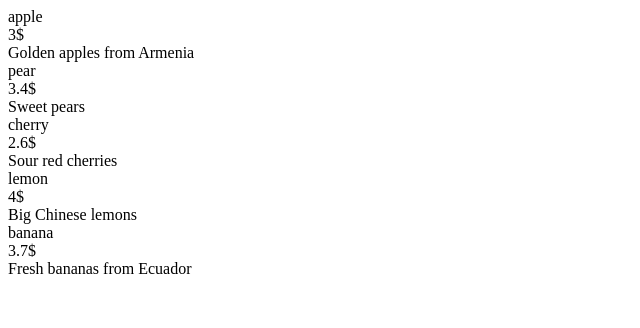
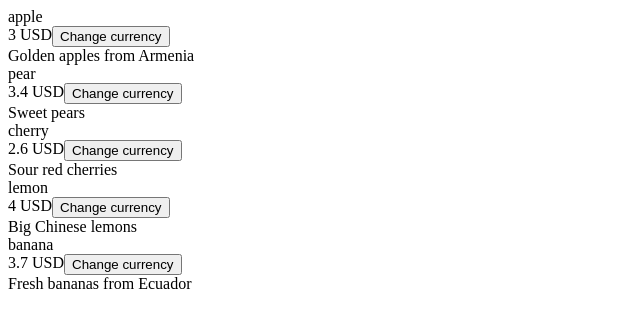
Before and after one commit to Mane-my/vue-demo, a Vue app: page / in a window 1280 px wide. Shown: the top 328 px of the page, without its empty margins (0-640 px from the left). Built offline with nearby package versions, Linux system fonts and the light colour scheme.

Commit message:
homework-71 draft version

```diff
--- a/src/App.vue
+++ b/src/App.vue
@@ -10,30 +10,36 @@ export default {
       fruits: [
         {
           name: 'apple',
-          price: '3$',
+          price: '3',
           description: 'Golden apples from Armenia'
         },
         {
           name: 'pear',
-          price: '3.4$',
+          price: '3.4',
           description: 'Sweet pears'
         },
         {
           name: 'cherry',
-          price: '2.6$',
+          price: '2.6',
           description: 'Sour red cherries'
         },
         {
           name: 'lemon',
-          price: '4$',
+          price: '4',
           description: 'Big Chinese lemons'
         },
         {
           name: 'banana',
-          price: '3.7$',
+          price: '3.7',
           description: 'Fresh bananas from Ecuador'
         }
-      ]
+      ],
+      price: ''
+    }
+  },
+  methods: {
+    onSubmit(price) {
+      this.price = price
     }
   }
 }
@@ -41,6 +47,6 @@ export default {
 
 <template>
   <div>
-    <Product v-for="fruit in fruits" :fruit="fruit" :key="fruit.name" />
+    <Product v-for="fruit in fruits" :fruit="fruit" :key="fruit.name" @submit-name="onSubmit" />
   </div>
 </template>
--- a/src/components/products/Price.vue
+++ b/src/components/products/Price.vue
@@ -5,10 +5,42 @@ export default {
       type: String,
       required: true
     }
+  },
+  data() {
+    return {
+      priceValue: this.value,
+      rate: 400,
+      currency: 'USD'
+    }
+  },
+  methods: {
+    changeCurrency() {},
+    onSubmit() {
+      console.log(this.priceValue)
+      this.$emit('submitName', this.priceValue)
+      if (this.currency === 'USD') {
+        this.currency = 'AMD'
+        this.priceValue = this.value * this.rate
+
+        console.log(this.priceValue, this.value)
+      } else {
+        this.currency = 'USD'
+        this.priceValue = this.value / this.rate
+      }
+    }
   }
 }
 </script>
 
 <template>
-  <div>{{ value }}</div>
+  <div class="priceDiv">
+    <div @myFunc="clicked">{{ value }} {{ currency }}</div>
+    <button @click="onSubmit">Change currency</button>
+  </div>
 </template>
+
+<style scoped>
+.priceDiv {
+  display: flex;
+}
+</style>
```
